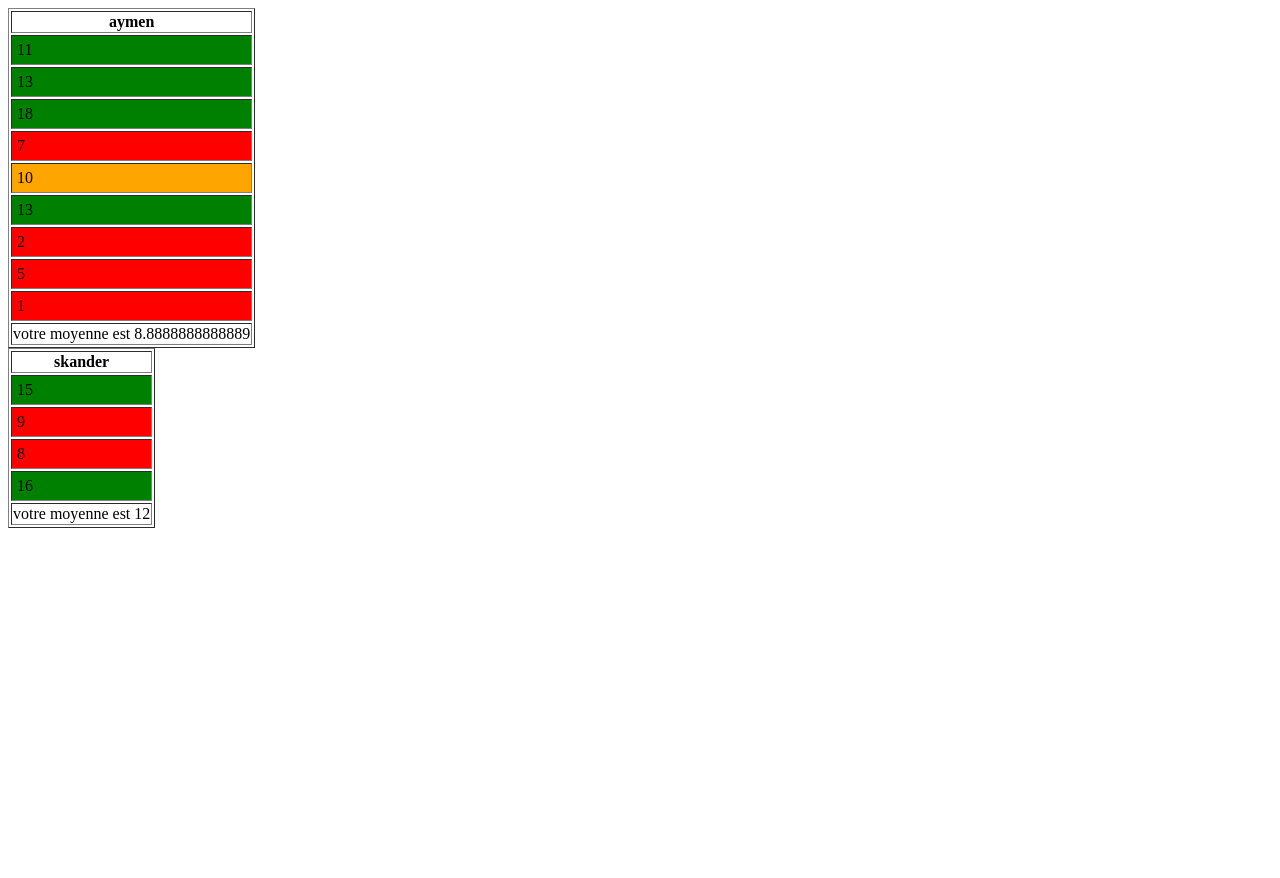
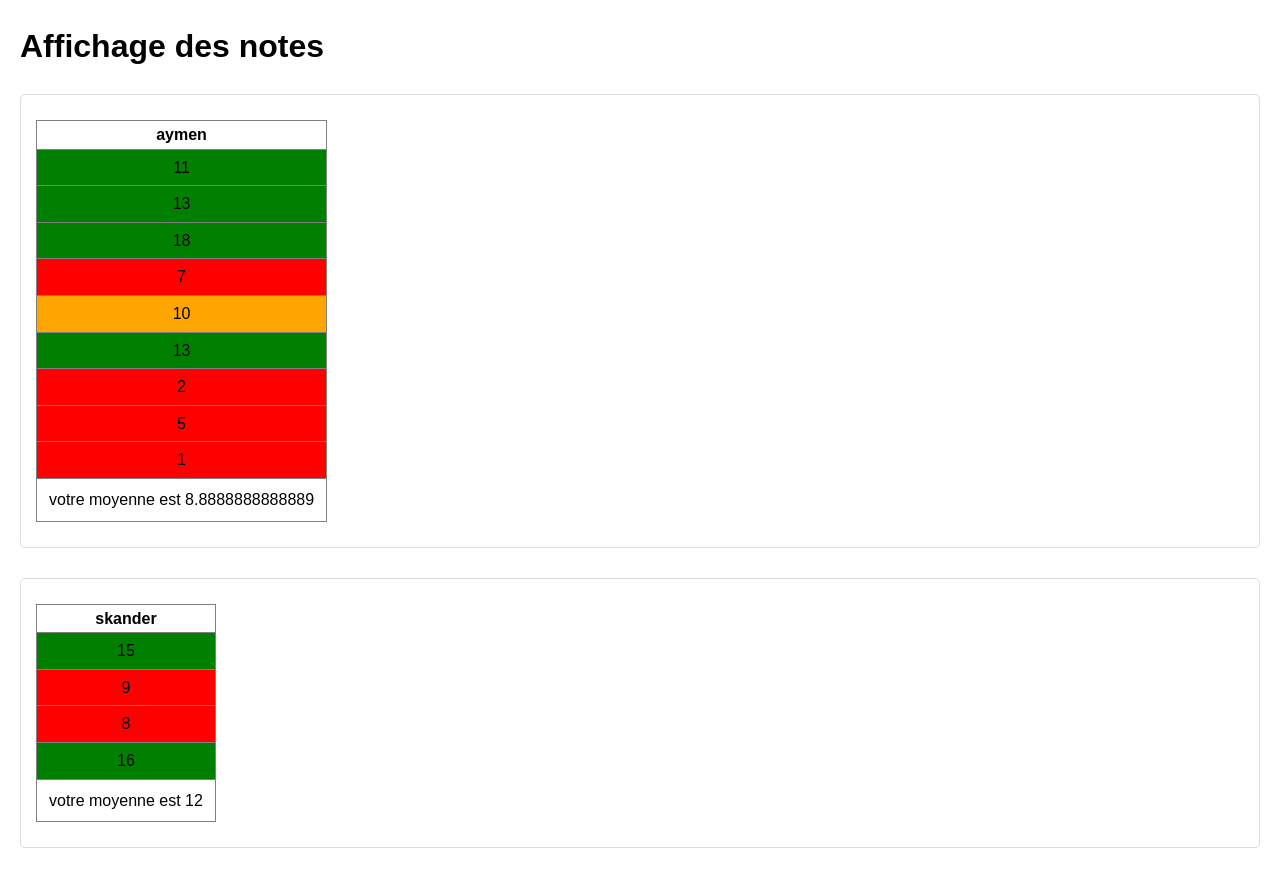
Before and after one commit to louay-dardouri/TP_PHP, a PHP site: page / in a window 1280 px wide. Before the commit the page ends 528 px from the top, so only its background shows below. Run offline with PHP 8.4, Linux system fonts and the light colour scheme.

Commit message:
updating Etudiant and index

```diff
--- a/concepts_de_base/Etudiant.php
+++ b/concepts_de_base/Etudiant.php
@@ -14,7 +14,7 @@ class Etudiant{
 
 
     //methode treturny moyenne
-    public function CalculMoyenne(){
+    public function calculMoyenne(){
         if(count($this->notes) === 0){
             return 0;
         }
@@ -39,7 +39,7 @@ class Etudiant{
     </table>
 
     */
-    public function AfficheNotes(){
+    public function afficheNotes(){
 
         echo "<table border='1'> <tr><th>$this->nom</th></tr>";
 
@@ -59,7 +59,7 @@ class Etudiant{
             echo "</tr>";
 
         }
-        $moy = $this->CalculMoyenne();
+        $moy = $this->calculMoyenne();
         echo "<tr><td> votre moyenne est {$moy}</td></tr>";
         echo "</table>";
 
@@ -69,24 +69,19 @@ class Etudiant{
 
     }
     //methode estAdmis
-    public function EstAdmis(){
+    public function estAdmis(){
         $moy = $this->CalculMoyenne();
         if($moy >= 10) echo "admis";
         else echo"non admis";
     }
 
 }
-
+/* this is used for testing
 $aymen = new Etudiant("aymen" ,[11,13,18,7,10,13,2,5,1]);
 $skander =  new Etudiant("skander",[15,9,8,16]);
 
 $aymen->AfficheNotes();
 $skander->AfficheNotes();
-
-
-
-
-
-
+*/
 
 ?>
--- a/concepts_de_base/index.php
+++ b/concepts_de_base/index.php
@@ -1 +1,57 @@
 <?php require "Etudiant.php" ?>
+
+<!DOCTYPE html>
+<html lang="en">
+<head>
+    <meta charset="UTF-8">
+    <meta name="viewport" content="width=device-width, initial-scale=1.0">
+    <title>Notes Etudiants</title>
+    <style>
+        body{
+            font-family: Arial, sans-serif;
+            margin: 20px;
+            line-height: 1.6;
+        }
+        .student-container {
+            margin-bottom: 30px;
+            padding: 15px;
+            border: 1px solid #ddd;
+            border-radius: 5px;
+        }
+        table {
+            border-collapse: collapse;
+            margin: 10px 0;
+        }
+        td {
+            padding: 8px 12px;
+            text-align: center;
+        }
+        h2 {
+            color: #333;
+            margin-top: 0;
+        }
+        hr {
+            margin: 20px 0;
+            border: 0;
+            border-top: 1px solid #eee;
+        }
+    </style>
+</head>
+<body>
+    <h1 id="header">Affichage des notes</h1>
+    <?php
+    $aymen = new Etudiant("aymen" ,[11,13,18,7,10,13,2,5,1]);
+    $skander =  new Etudiant("skander",[15,9,8,16]);
+
+    // Affichage des notes
+    echo '<div class="student-container">';
+    $aymen->afficheNotes();
+    echo '</div>';
+
+    echo '<div class="student-container">';
+    $skander->afficheNotes();
+    echo '</div>';
+    ?>
+
+</body>
+</html>
```
